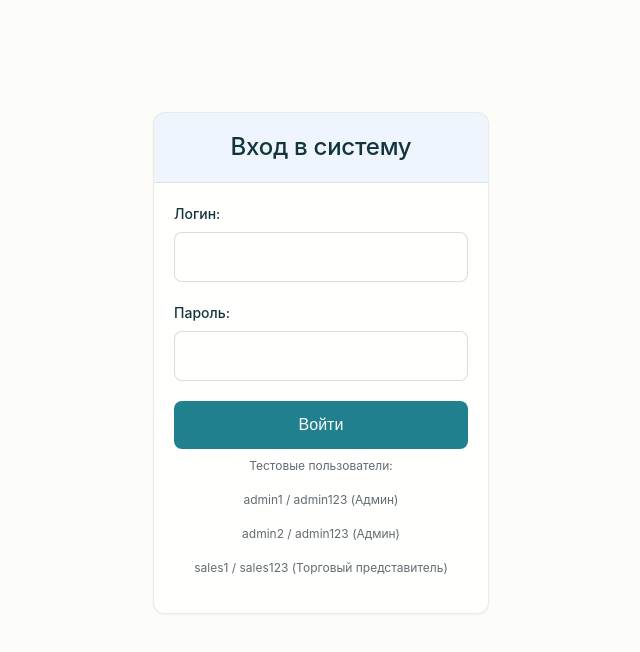
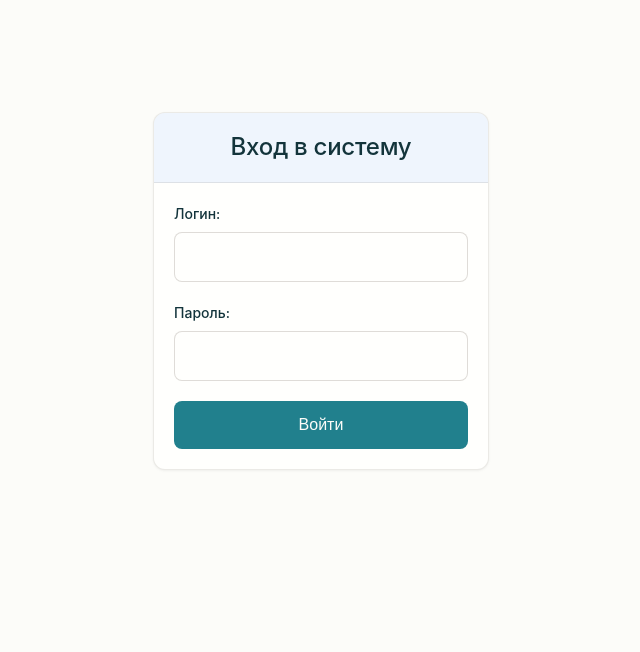
Before and after one commit to limitsunat44-debug/crmfortp, a plain HTML site: page index.html in a window 1280 px wide. Shown: the whole page, without its empty margins (319-959 px from the left). Drawn offline with Linux system fonts and the light colour scheme; a web font is replaced by a local one.

Commit message:
Update index.html

```diff
--- a/index.html
+++ b/index.html
@@ -618,12 +618,7 @@
                         <div id="loginError" class="text-error text-sm hidden mb-16"></div>
                         <button type="submit" class="btn btn--primary btn--full-width">Войти</button>
                     </form>
-                    <div class="mt-8 text-sm text-center" style="color: var(--color-text-secondary);">
-                        <p>Тестовые пользователи:</p>
-                        <p>admin1 / admin123 (Админ)</p>
-                        <p>admin2 / admin123 (Админ)</p>
-                        <p>sales1 / sales123 (Торговый представитель)</p>
-                    </div>
+
                 </div>
             </div>
         </div>
```
